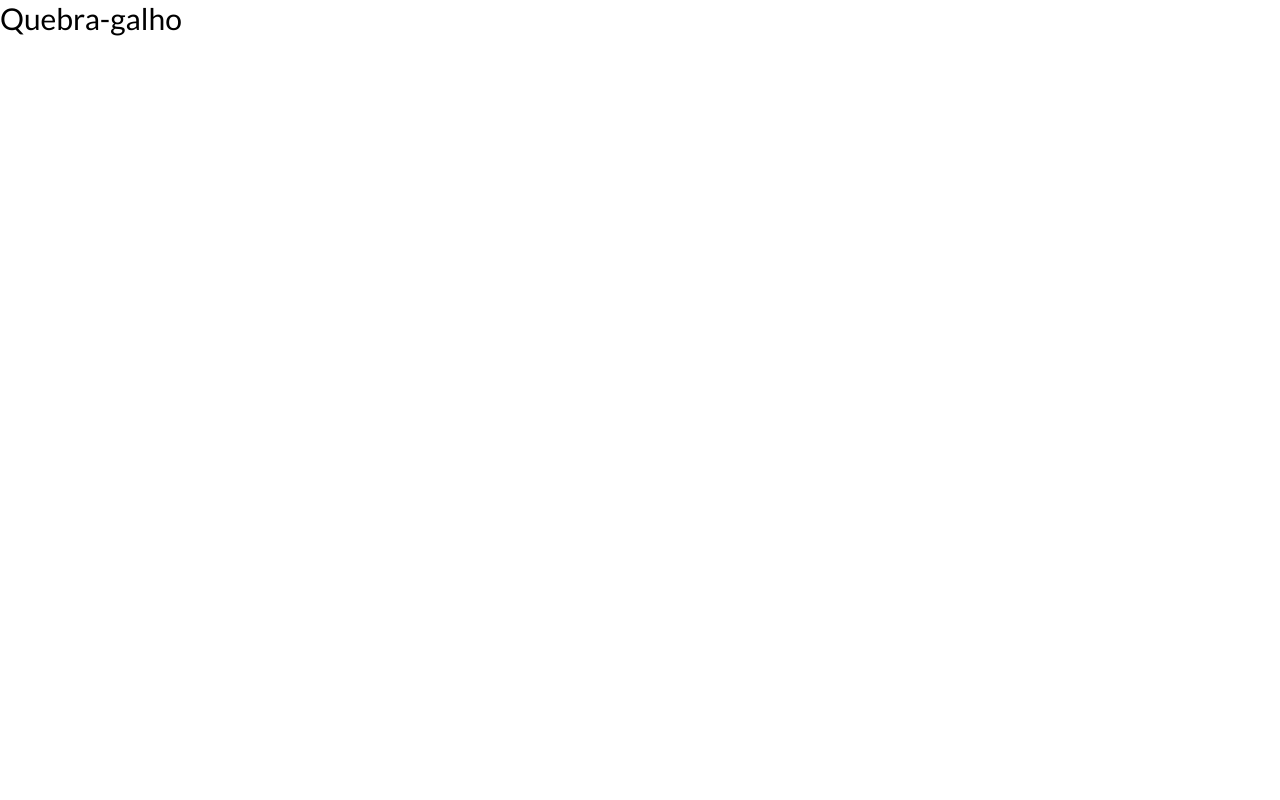
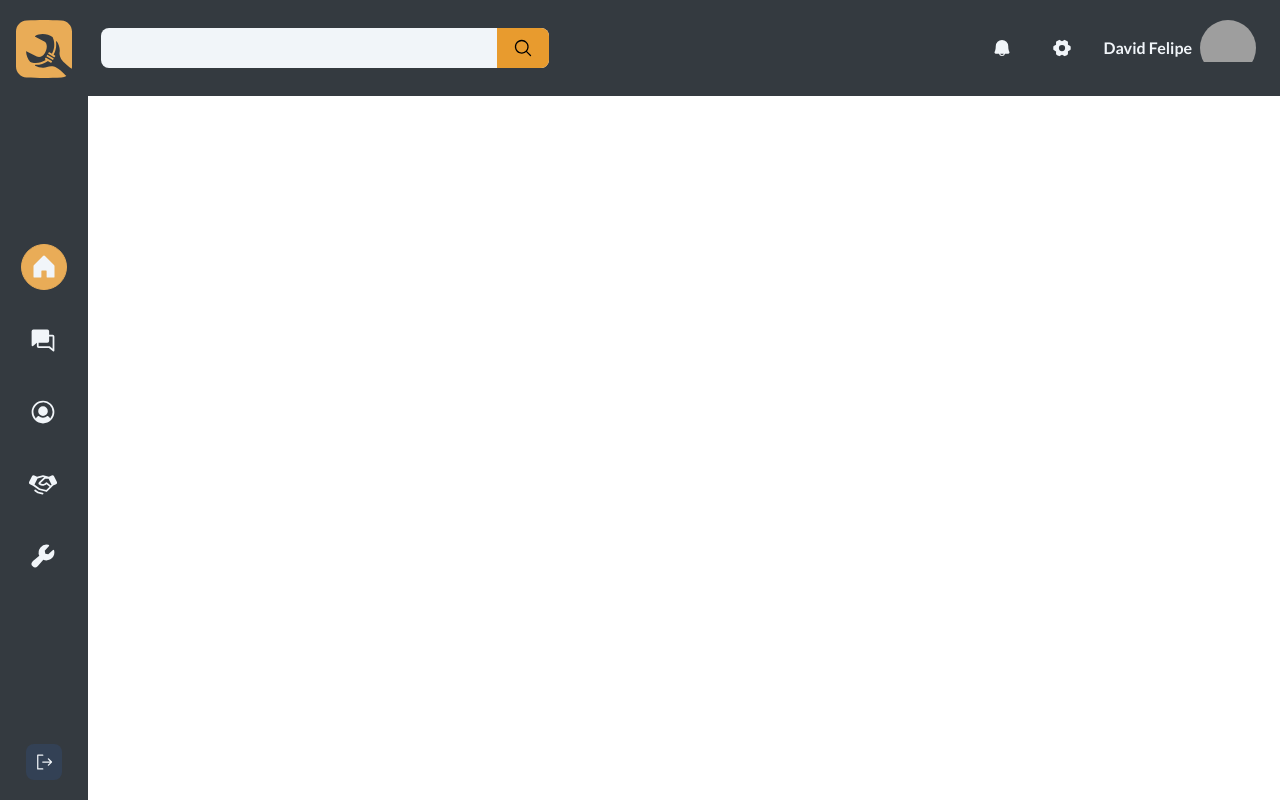
Before and after one commit to DFelipe1/QuebraGalho, a React (Vite) app: page / in a window 1280 px wide. Built offline with nearby package versions, Linux system fonts and the light colour scheme; grey boxes are pictures that could not be loaded.

Commit message:
create component header

```diff
--- a/src/Views/home/index.tsx
+++ b/src/Views/home/index.tsx
@@ -1,8 +1,10 @@
+import { Header } from "../../components/header";
+
 export function Home() {
 
     return (
-        <h1 className="text-3xl">
-            Quebra-galho
-        </h1>
+        <div className="w-full">
+           <Header/>
+        </div>
 )
 }
--- /dev/null
+++ b/src/components/header.tsx
@@ -0,0 +1,79 @@
+import { Bell, Chats, GearSix, Handshake, House, MagnifyingGlass, SignOut, UserCircle, Wrench } from "@phosphor-icons/react";
+import { Link } from "react-router-dom";
+
+import Icone from '../assets/logos/icone.svg';
+
+export function Header(){
+
+
+    return (
+        <header className="w-full relative">
+            <aside className="fixed top-0 right-0 w-[94%] h-fit py-5 px-6 bg-primary flex justify-between items-center">
+                <div className="w-full max-w-md rounded-lg overflow-hidden flex bg-slate-100">
+                    <input
+                        type="text"
+                        className="w-full bg-transparent px-4 py-2 outline-none"
+                    />
+                    <button className="w-fit px-4 py-2 bg-secondary-400 hover:brightness-110">
+                        <MagnifyingGlass size={20}/>
+                    </button>
+                </div>
+
+                <div className="flex gap-6 items-center">
+                    <Link
+                        to="/"
+                        className="p-2 text-slate-100 hover:brightness-110"
+                    >
+                        <Bell size={20} weight="fill"/>
+                    </Link>
+                    <Link
+                        to="/"
+                        className="p-2 text-slate-100 hover:brightness-110"
+                    >
+                        <GearSix size={20} weight="fill"/>
+                    </Link>
+
+                    <div className="flex gap-2 items-center justify-center">
+                        <span className="font-bold text-base leading-snug text-slate-100">
+                            David Felipe
+                        </span>
+                        <div className="w-14 h-14 overflow-hidden rounded-full">
+                            <img
+                                src="https://github.com/DFelipe1.png"
+                                alt="David Felipe"
+                                className="w-full object-cover"
+                            />
+                        </div>
+                    </div>
+                </div>
+            </aside>
+            <aside className="fixed top-0 left-0 bottom-0 w-fit h-full py-5 px-4 bg-primary flex flex-col justify-between items-center">
+                <div className="w-14">
+                    <img src={Icone} alt="" className="w-full object-cover" />
+                </div>
+
+                <nav className="flex flex-col gap-7">
+                    <Link to="/" className="w-fit h-fit text-slate-100 p-2 rounded-full bg-secondary-300 border border-secondary-300 hover:brightness-110">
+                        <House size={28} weight="fill"/>
+                    </Link>
+                    <Link to="/" className="w-fit h-fit text-slate-100 p-2 hover:brightness-110">
+                        <Chats size={28} weight="fill"/>
+                    </Link>
+                    <Link to="/" className="w-fit h-fit text-slate-100 p-2 hover:brightness-110">
+                        <UserCircle size={28} weight="fill"/>
+                    </Link>
+                    <Link to="/" className="w-fit h-fit text-slate-100 p-2 hover:brightness-110">
+                        <Handshake size={28} weight="fill"/>
+                    </Link>
+                    <Link to="/" className="w-fit h-fit text-slate-100 p-2 hover:brightness-110">
+                        <Wrench size={28} weight="fill"/>
+                    </Link>
+                </nav>
+
+                <div className="w-fit h-fit text-slate-100 p-2 bg-slate-700 rounded-lg hover:brightness-110">
+                    <SignOut size={20}/>
+                </div>
+            </aside>
+    </header>
+    )
+}
--- a/tailwind.config.js
+++ b/tailwind.config.js
@@ -20,7 +20,8 @@ export default {
           DEFAULT: '#903333',
           light: '#C65353'
         }
-      }
+      },
+
     },
     fontFamily: {
       sans: ['Lato', 'sans-serif'],
```
